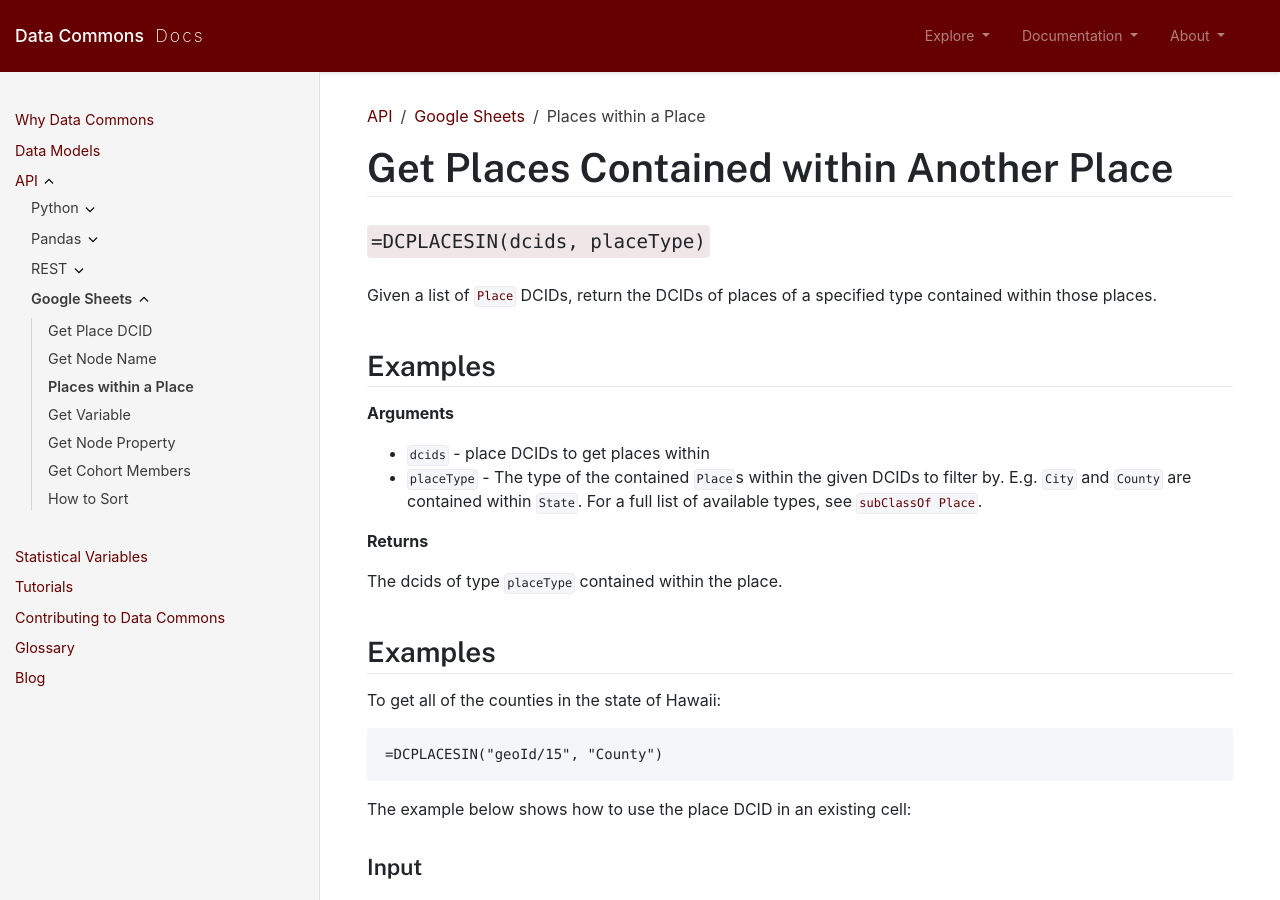
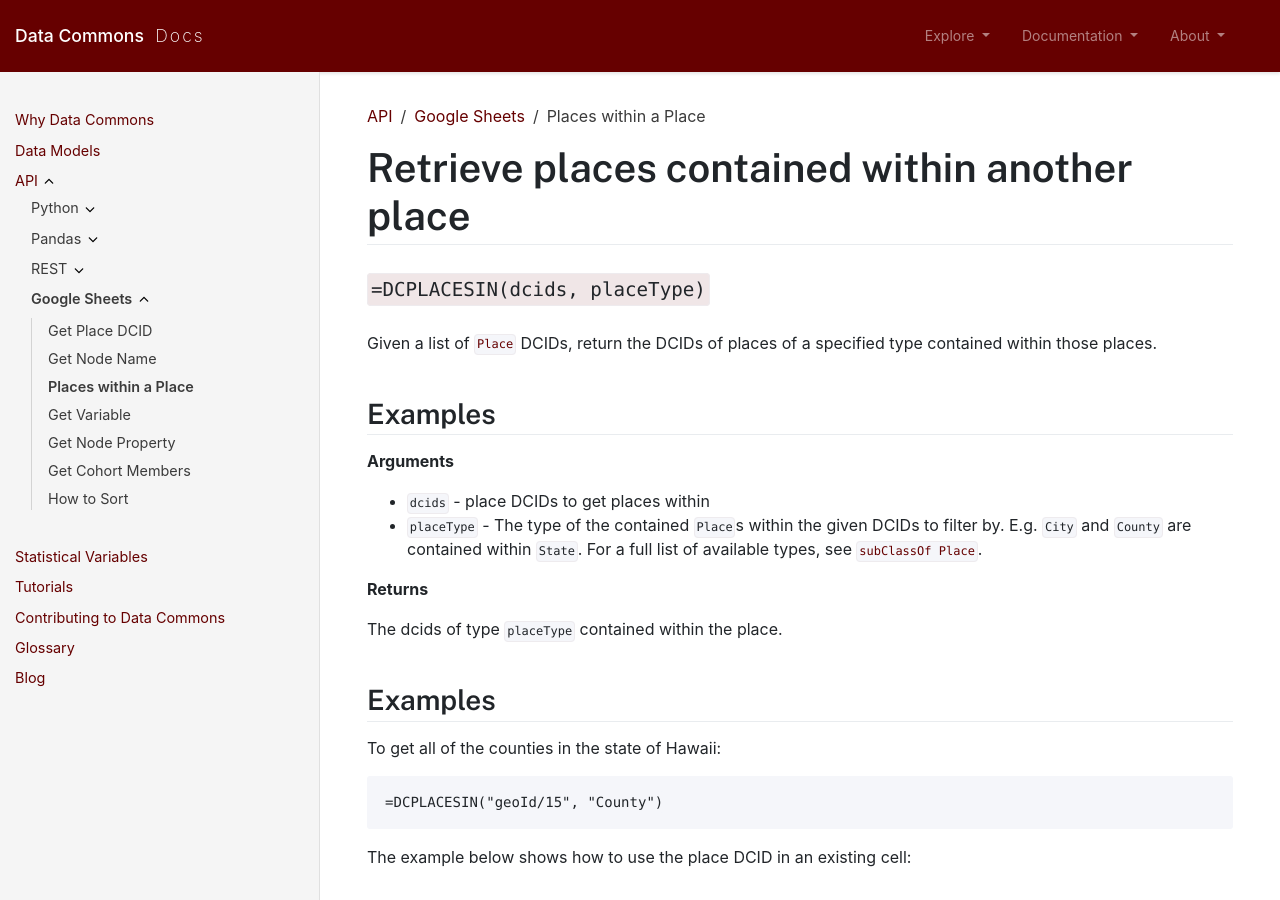
Before and after one commit to datacommonsorg/docsite, a Jekyll site: the page built from api/sheets/places_in.md, in a window 1280 px wide and 900 px high. Built offline with Jekyll 4.4.1, drawn with Linux system fonts in a browser that asks for light colours; comment, search, counter and statistics services are not loaded.

Commit message:
sentence case

```diff
--- a/api/sheets/places_in.md
+++ b/api/sheets/places_in.md
@@ -6,7 +6,7 @@
 grand_parent: API
 ---
 
-# Get Places Contained within Another Place
+# Retrieve places contained within another place
 
 ## `=DCPLACESIN(dcids, placeType)`
 
```
